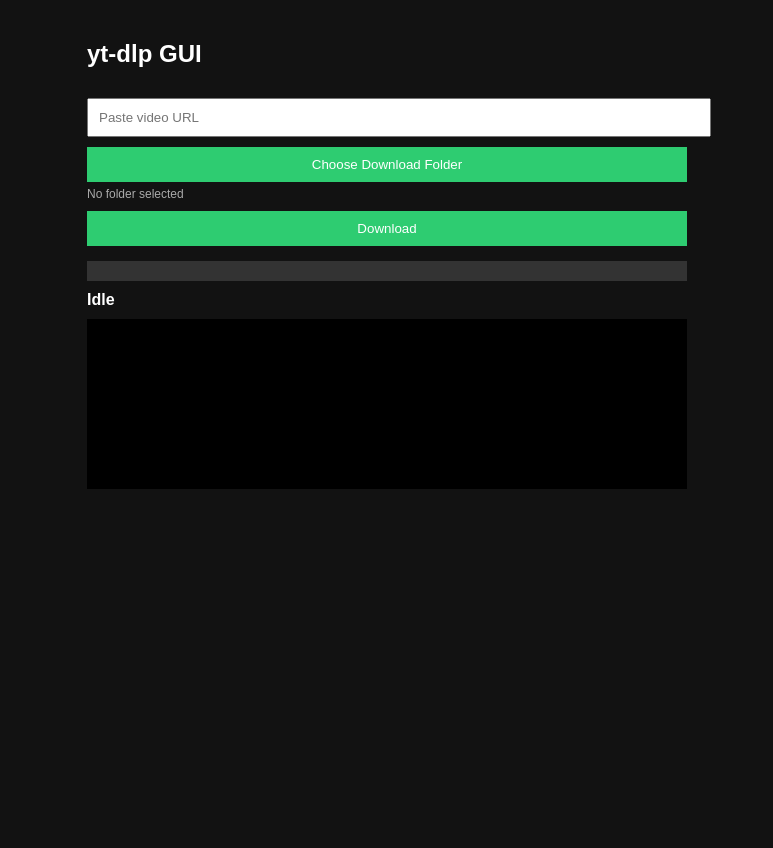
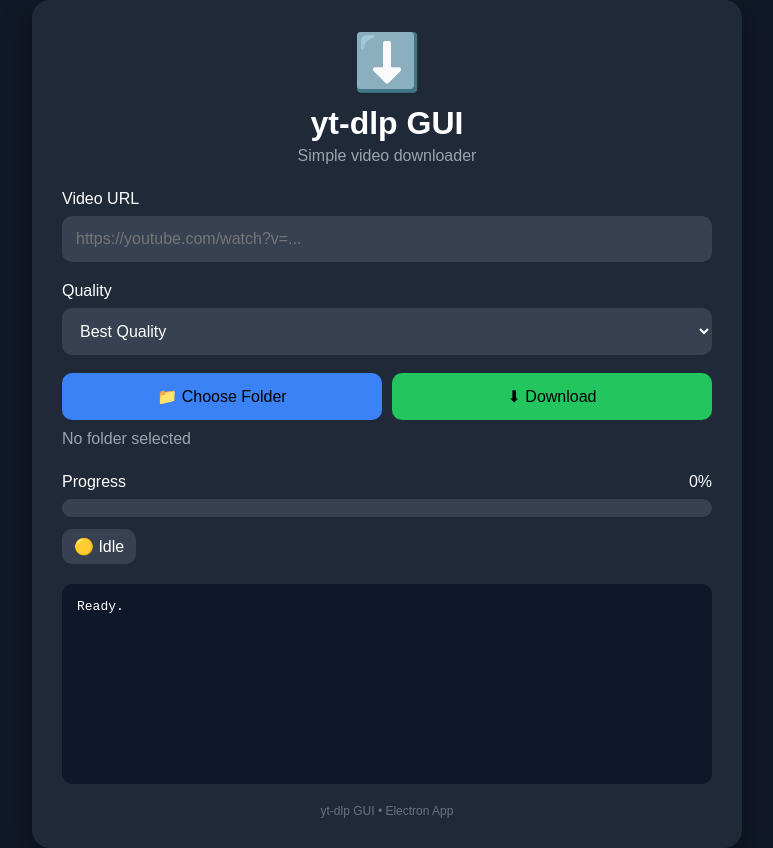
Before and after one commit to tropical-express/yt-dlp-gui, an Electron app: page src/renderer/index.html in a window 1000 px wide. Shown: the whole page, without its empty margins (113-886 px from the left). Before the commit the page ends 800 px from the top, so only its background shows below. Drawn offline with Linux system fonts and the light colour scheme; no server answers.

```diff
--- a/src/renderer/index.html
+++ b/src/renderer/index.html
@@ -1,88 +1,343 @@
 <!DOCTYPE html>
 <html>
 <head>
+
 <title>yt-dlp GUI</title>
+
 <style>
-    body {
-      font-family: Arial;
-      background: #121212;
-      color: white;
-      padding: 20px;
-      max-width: 600px;
-      margin: auto;
+
+body{
+  font-family:Arial,sans-serif;
+  background:#111827;
+  color:white;
+
+  display:flex;
+  justify-content:center;
+  align-items:center;
+
+  min-height:100vh;
+  margin:0;
 }
 
-    input, button {
-      width: 100%;
-      padding: 10px;
-      margin-top: 10px;
+.container{
+
+  width:650px;
+
+  background:#1f2937;
+
+  border-radius:18px;
+
+  padding:30px;
+
+  box-shadow:
+  0 10px 30px rgba(0,0,0,.4);
 }
 
-    button {
-      background: #2ecc71;
-      border: none;
-      color: white;
-      cursor: pointer;
+.header{
+
+  text-align:center;
+  margin-bottom:25px;
 }
 
-    button:hover {
-      background: #27ae60;
+.logo{
+
+  font-size:55px;
 }
 
-    #progressBar {
-      width: 100%;
-      height: 20px;
-      background: #333;
-      margin-top: 15px;
+h1{
+
+  margin:10px 0 5px;
 }
 
-    #progressFill {
-      height: 100%;
-      width: 0%;
-      background: #2ecc71;
+.subtitle{
+
+  color:#9ca3af;
 }
 
-    #status {
-      margin-top: 10px;
-      font-weight: bold;
+label{
+
+  display:block;
+  margin-bottom:8px;
 }
 
-    #folder {
-      font-size: 12px;
-      color: #aaa;
-      margin-top: 5px;
+input,select{
+
+  width:100%;
+
+  padding:14px;
+
+  border:none;
+
+  border-radius:10px;
+
+  background:#374151;
+
+  color:white;
+
+  font-size:16px;
+
+  box-sizing:border-box;
 }
 
-    #log {
-      margin-top: 10px;
-      height: 150px;
-      overflow: auto;
-      background: black;
-      padding: 10px;
-      font-size: 12px;
+input:focus,
+select:focus{
+
+  outline:2px solid #22c55e;
 }
+
+.buttonRow{
+
+  display:flex;
+
+  gap:10px;
+
+  margin-top:18px;
+}
+
+button{
+
+  flex:1;
+
+  padding:14px;
+
+  border:none;
+
+  border-radius:10px;
+
+  font-size:16px;
+
+  cursor:pointer;
+
+  transition:.2s;
+}
+
+.folderBtn{
+
+  background:#3b82f6;
+}
+
+.downloadBtn{
+
+  background:#22c55e;
+}
+
+button:hover{
+
+  transform:translateY(-2px);
+}
+
+#folder{
+
+  margin-top:10px;
+
+  color:#9ca3af;
+
+  overflow:hidden;
+
+  text-overflow:ellipsis;
+
+  white-space:nowrap;
+}
+
+#progressContainer{
+
+  margin-top:25px;
+}
+
+.progressInfo{
+
+  display:flex;
+
+  justify-content:space-between;
+
+  margin-bottom:8px;
+}
+
+#progressBar{
+
+  width:100%;
+
+  height:18px;
+
+  background:#374151;
+
+  border-radius:50px;
+
+  overflow:hidden;
+}
+
+#progressFill{
+
+  width:0%;
+
+  height:100%;
+
+  background:#22c55e;
+
+  transition:width .2s;
+}
+
+#status{
+
+  margin-top:12px;
+
+  padding:8px 12px;
+
+  background:#374151;
+
+  border-radius:10px;
+
+  display:inline-block;
+}
+
+#log{
+
+  margin-top:20px;
+
+  background:#0f172a;
+
+  height:170px;
+
+  overflow:auto;
+
+  padding:15px;
+
+  border-radius:10px;
+
+  font-family:monospace;
+
+  font-size:13px;
+}
+
+.footer{
+
+  text-align:center;
+
+  margin-top:20px;
+
+  color:#6b7280;
+
+  font-size:12px;
+}
+
 </style>
+
 </head>
 
 <body>
 
-<h2>yt-dlp GUI</h2>
+<div class="container">
 
-<input id="url" placeholder="Paste video URL" />
+<div class="header">
 
-<button onclick="pickFolder()">Choose Download Folder</button>
-<div id="folder">No folder selected</div>
+<div class="logo">⬇️</div>
 
-<button onclick="startDownload()">Download</button>
+<h1>yt-dlp GUI</h1>
+
+<div class="subtitle">
+Simple video downloader
+</div>
+
+</div>
+
+<label>Video URL</label>
+
+<input
+id="url"
+placeholder="https://youtube.com/watch?v=..."
+>
+
+<label style="margin-top:20px;">
+Quality
+</label>
+
+<select id="quality">
+
+<option value="best">
+Best Quality
+</option>
+
+<option value="1080">
+1080p
+</option>
+
+<option value="720">
+720p
+</option>
+
+<option value="audio">
+Audio Only
+</option>
+
+</select>
+
+<div class="buttonRow">
+
+<button
+class="folderBtn"
+onclick="pickFolder()"
+>
+
+📁 Choose Folder
+
+</button>
+
+<button
+class="downloadBtn"
+onclick="startDownload()"
+>
+
+⬇ Download
+
+</button>
+
+</div>
+
+<div id="folder">
+
+No folder selected
+
+</div>
+
+<div id="progressContainer">
+
+<div class="progressInfo">
+
+<span>Progress</span>
+
+<span id="percent">
+0%
+</span>
+
+</div>
 
 <div id="progressBar">
+
 <div id="progressFill"></div>
+
 </div>
 
-<div id="status">Idle</div>
+</div>
 
-<div id="log"></div>
+<div id="status">
 
-<script src="renderer.js"></script>
+🟡 Idle
+
+</div>
+
+<div id="log">
+
+Ready.
+
+</div>
+
+<div class="footer">
+
+yt-dlp GUI • Electron App
+
+</div>
+
+</div>
+
 </body>
 </html>
```
Also changed, not shown: package.json (+52 -7 lines), 1 other file. Lines whose indentation alone changed are shown as unchanged.
